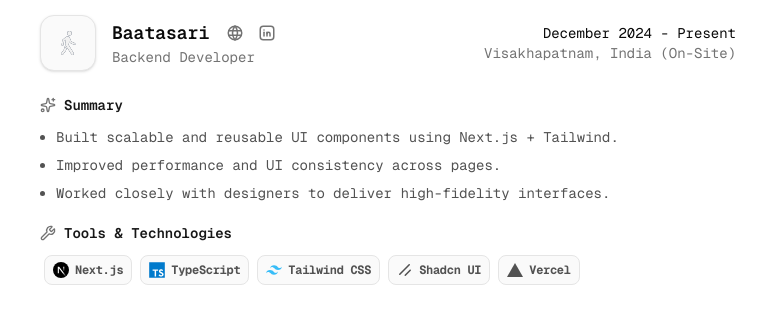
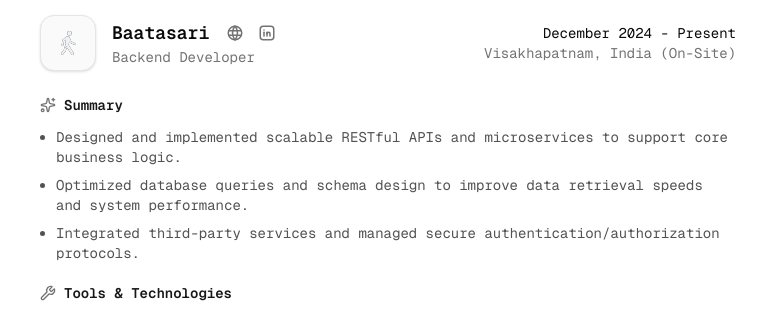
Before and after one commit to niladri-gudu/portfolio, a Next.js app: page / in a window 1280 px wide. Shown: the part 800-1113 px from the top of the page, without its empty margins (256-1022 px from the left). Built offline with nearby package versions, Linux system fonts and the light colour scheme; no server answers; the database is empty.

Commit message:
changed baatasari work summary

```diff
--- a/components/data/work.ts
+++ b/components/data/work.ts
@@ -3,7 +3,7 @@ import { TechIconKey } from "../icons/techIconMap";
 
 export type WorkTechnology = {
   name: string;
-  icon: TechIconKey
+  icon: TechIconKey;
   link: string;
 };
 
@@ -32,7 +32,7 @@ export const workItems: WorkItem[] = [
     role: "Backend Developer",
     duration: "December 2024 - Present",
     location: "Visakhapatnam, India (On-Site)",
-    companyLogo: 'baatasari',
+    companyLogo: "baatasari",
 
     links: {
       website: "https://baatasari.com",
@@ -42,15 +42,23 @@ export const workItems: WorkItem[] = [
     },
 
     summary: [
-      "Built scalable and reusable UI components using Next.js + Tailwind.",
-      "Improved performance and UI consistency across pages.",
-      "Worked closely with designers to deliver high-fidelity interfaces.",
+      "Designed and implemented scalable RESTful APIs and microservices to support core business logic.",
+      "Optimized database queries and schema design to improve data retrieval speeds and system performance.",
+      "Integrated third-party services and managed secure authentication/authorization protocols.",
     ],
 
     technologies: [
       { name: "Next.js", icon: "next", link: "https://nextjs.org" },
-      { name: "TypeScript", icon: "ts", link: "https://www.typescriptlang.org" },
-      { name: "Tailwind CSS", icon: "tailwind", link: "https://tailwindcss.com" },
+      {
+        name: "TypeScript",
+        icon: "ts",
+        link: "https://www.typescriptlang.org",
+      },
+      {
+        name: "Tailwind CSS",
+        icon: "tailwind",
+        link: "https://tailwindcss.com",
+      },
       { name: "Shadcn UI", icon: "shadcn", link: "https://ui.shadcn.com" },
       { name: "Vercel", icon: "vercel", link: "https://vercel.com" },
     ],
```
